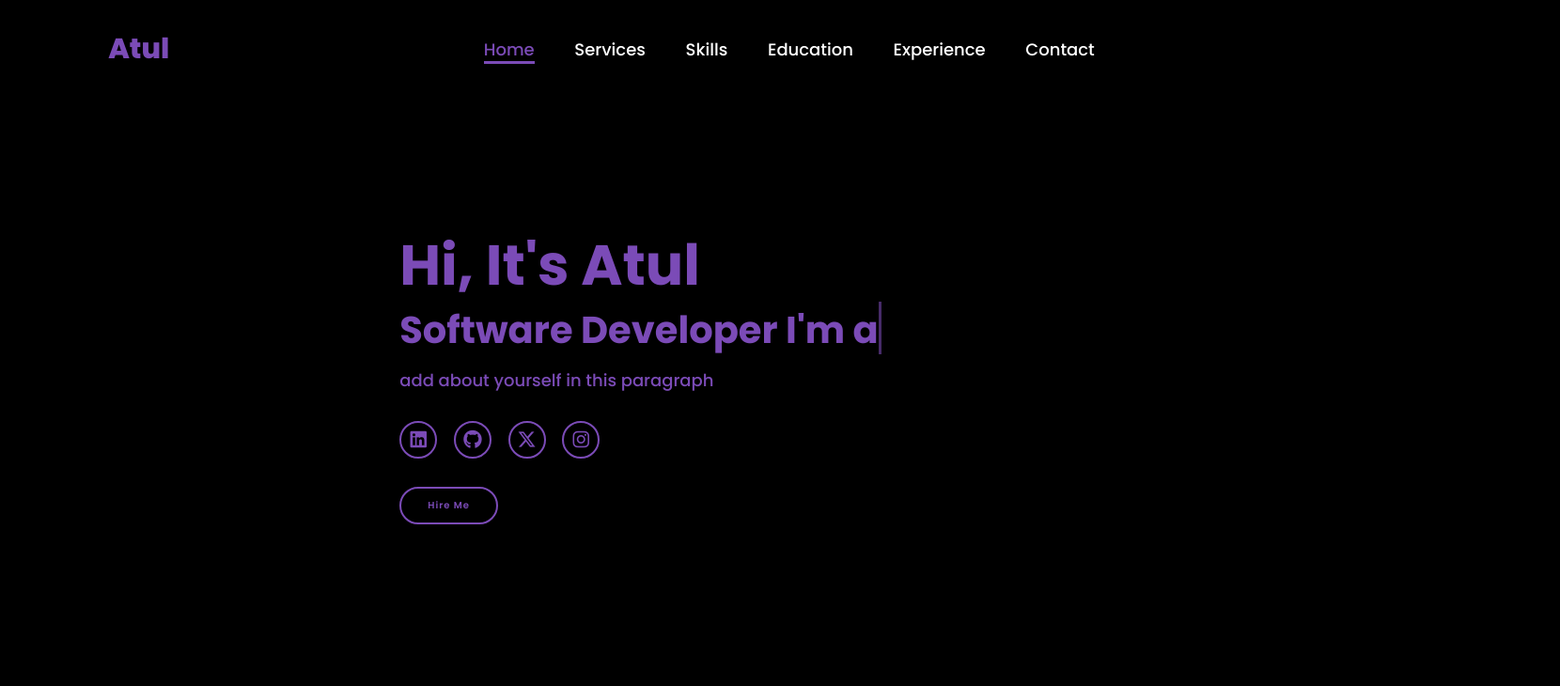
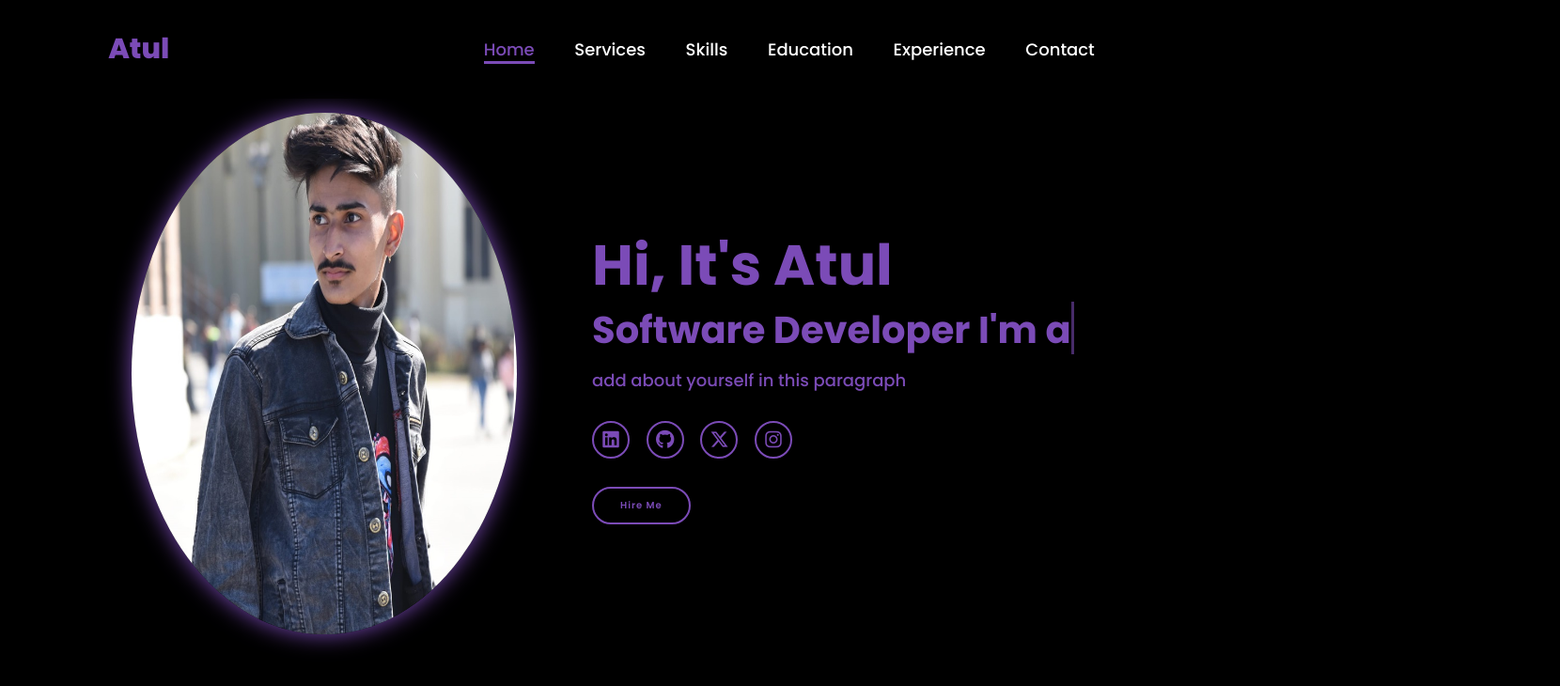
Before and after one commit to Atulsingh55/Portfolio, a plain HTML site: page index.html in a window 1280 px wide. Shown: the top 730 px of the page at 94% size, 1660 px wide, since content can reach past the window. Drawn offline with Linux system fonts and the light colour scheme; files whose address does not match are found by name.

Commit message:
Update index.html

```diff
--- a/index.html
+++ b/index.html
@@ -26,7 +26,7 @@
 
     <section class="home" id="home">
         <div class="home-img">
-            <img src="Atulsingh55/Portfolio/home-img.jpg" alt="">
+            <img src="home-img.jpg" alt="">
         </div>
         <div class="home-content">
             <h1><span> Hi, It's Atul</span></h1>
```
